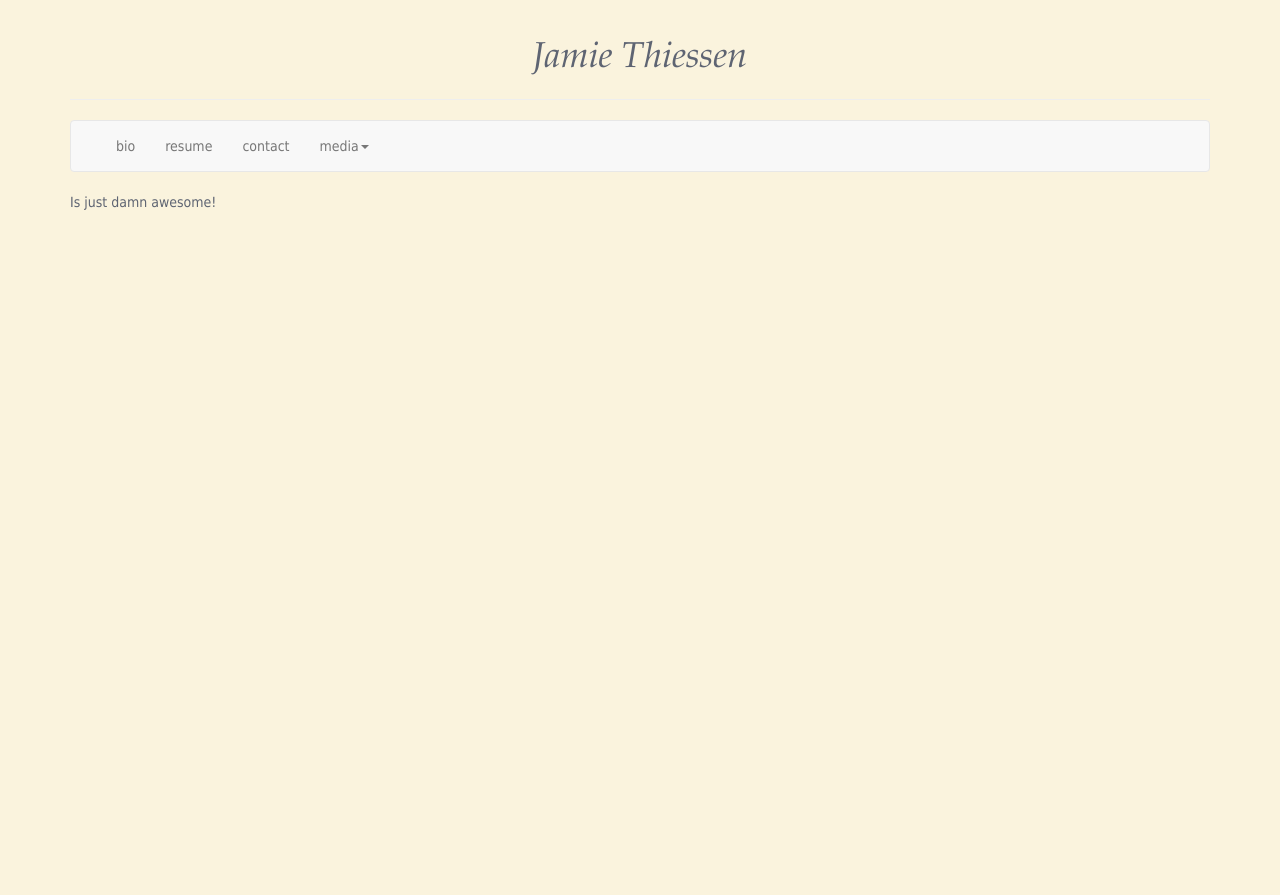
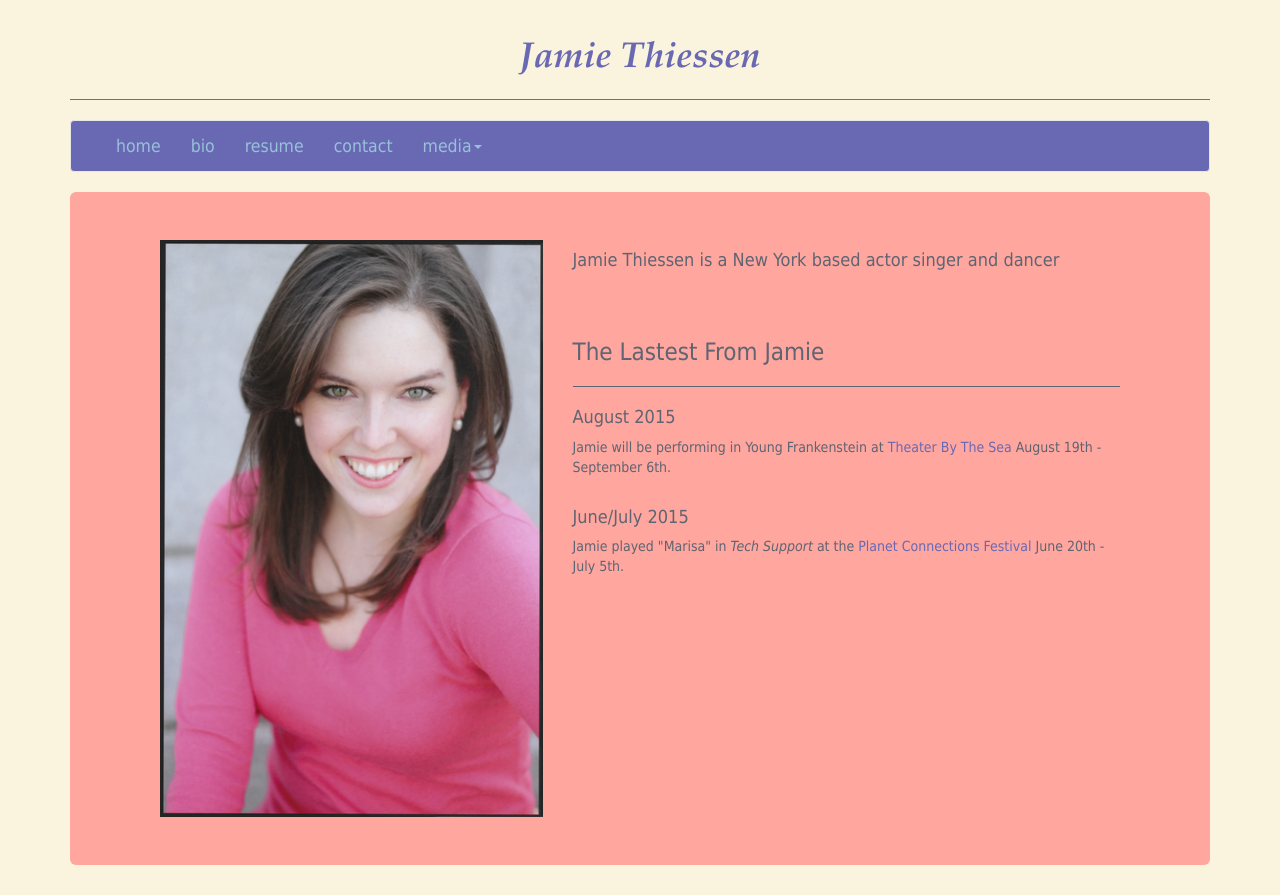
Before and after one commit to jonalf/jamie_site, a Flask app: page / in a window 1280 px wide. Before the commit the page ends 210 px from the top, so only its background shows below. Run offline with Flask 2, Linux system fonts and the light colour scheme; some libraries are stand-ins or nearby versions.

Commit message:
navbar done frontpage mock up 1

```diff
--- a/new-site/static/bootstrap-mods.css
+++ b/new-site/static/bootstrap-mods.css
@@ -1,3 +1,15 @@
+/* color scheme
+blue:    #98C1D9
+purple:  #6969B3
+pink:    #FFA69E
+yellow:  #FAF3DD
+gray:    #5E6472
+*/
+
+h1 {
+    color: #6969B3;
+}
+
 body {
     background-color: #FAF3DD;
     color: #5E6472;
@@ -10,4 +22,76 @@ body {
 .page-header {
     font-family:"Palatino Linotype", "Book Antiqua", Palatino, serif;
     font-style: italic;
+    border-bottom: 1px solid #6969B3;
 }
+
+/*==========================
+  NAVBAR STYLES
+==========================*/
+.navbar {
+    background-color: #6969B3;
+}
+
+/*navbar link stuff*/
+.navbar-brand>a {
+    color: #98C1D9;
+}
+
+.navbar-brand>a:hover {
+    color: #FAF3DD;
+    text-decoration: none;
+}
+
+.navbar-default .navbar-nav>li>a {
+    color: #98C1D9;
+    font-size: 1.25em;
+}
+
+.navbar-default .navbar-nav>li>a:hover {
+    color: #FAF3DD;
+}
+
+/*toggle icon*/
+.navbar-default .navbar-toggle .icon-bar {
+    background-color: #FAF3DD;
+}
+
+/*dropdown menu header*/
+.navbar-default .navbar-nav>.open>a, .navbar-default .navbar-nav>.open>a:focus, .navbar-default .navbar-nav>.open>a:hover {
+										    background-color: #7B7BD1;
+										    color: #FAF3DD;
+										}
+
+/* dropdown menu mods */
+.dropdown-menu {
+    background-color: #6969B3;
+}
+
+.dropdown-menu>li>a {
+    color: #98C1D9;
+}
+
+.navbar-default .navbar-nav .open .dropdown-menu>li>a:hover {
+    background-color: #FAF3DD;
+    color: #6969B3;
+}
+
+.navbar-default .navbar-nav .open .dropdown-menu>li>a {
+    color: #98C1D9;
+    font-size: 1.1em;
+}
+/*==========================
+  END NAVBAR SECTION
+==========================*/
+
+.jumbotron {
+    background-color: #FFA69E;
+}
+
+hr {
+    border-color: #5E6472;
+}
+
+a {
+    color: #6969B3;
+}
--- a/new-site/templates/base.html
+++ b/new-site/templates/base.html
@@ -3,10 +3,11 @@
 
 <head>
   <meta name="viewport" content="width=device-width, initial-scale=1.0">
+
   <link href="/static/bootstrap/css/bootstrap.min.css" rel="stylesheet" />
-  <link href="/static/bootstrap-mods.css" rel="stylesheet" />
   <script src="/static/jquery-1.11.3.min.js"></script>
   <script src="/static/bootstrap/js/bootstrap.min.js"></script>
+  <link href="/static/bootstrap-mods.css" rel="stylesheet" />
   <title>Jamie Thiessen</title>
 </head>
 
@@ -14,13 +15,21 @@
   <div class="container">
 
     <div class="page-header"><center>
-      <h1>Jamie Thiessen</h1>
+      <h1><b>Jamie Thiessen</b></h1>
     </center></div>
+
 
     <nav class="navbar navbar-default">
       <div class="container-fluid">
 	<!-- Brand and toggle get grouped for better mobile display -->
 	<div class="navbar-header">
+	  <!--
+	  <span>
+	  <ul class="nav navbar-nav">
+	    <li><a href="/">home</a></li>
+	  </ul>
+	  </span>
+	  -->
 	  <button type="button" class="navbar-toggle collapsed" data-toggle="collapse" data-target="#bs-example-navbar-collapse-1" aria-expanded="false">
 	    <span class="sr-only">Toggle navigation</span>
 	    <span class="icon-bar"></span>
@@ -32,6 +41,7 @@
 	<!-- Collect the nav links, forms, and other content for toggling -->
 	<div class="collapse navbar-collapse" id="bs-example-navbar-collapse-1">
 	  <ul class="nav navbar-nav">
+	    <li><a href="/">home</a></li>
 	    <li><a href="/bio">bio</a></li>
 	    <li><a href="/resume">resume</a></li>
 	    <li><a href="/contact">contact</a></li>
@@ -46,7 +56,7 @@
 	  </ul>
 	</div><!-- /.navbar-collapse -->
       </div><!-- /.container-fluid -->
-      </nav>
+    </nav>
 
   </div>
 
--- a/new-site/templates/main.html
+++ b/new-site/templates/main.html
@@ -1,5 +1,29 @@
 {% extends "base.html" %}
 
 {% block content %}
-Is just damn awesome!
+<div class="jumbotron">
+  <div class="container">
+    <div class="col-sm-12 col-md-5">
+      <img class="img-responsive" src="/static/img/headshot1.png">
+    </div>
+    <div class="col-sm-12 col-md-7">
+      <div>
+	<h4>Jamie Thiessen is a New York based actor singer and dancer</h4>
+	<br>
+	<br>
+      </div>
+      <div>
+	<h3>The Lastest From Jamie</h3>
+	<hr>
+	<h4>August 2015</h4>
+	  Jamie will be performing in Young Frankenstein at <a href="http://www.theatrebythesea.biz/young-frankenstein.html">Theater By The Sea</a> August 19th - September 6th.
+
+	  <br>
+	  <br>
+	  <h4>June/July 2015</h4>
+	  Jamie played "Marisa" in <i>Tech Support</i> at the <a href="http://planetconnections.org/2015-full-productions/tech-support-circe-and-j-train/">Planet Connections Festival</a> June 20th - July 5th.
+      </div>
+    </div>
+  </div>
+</div>
 {% endblock %}
```
Also changed, not shown: new-site/static/img/headshot1.png (added).
